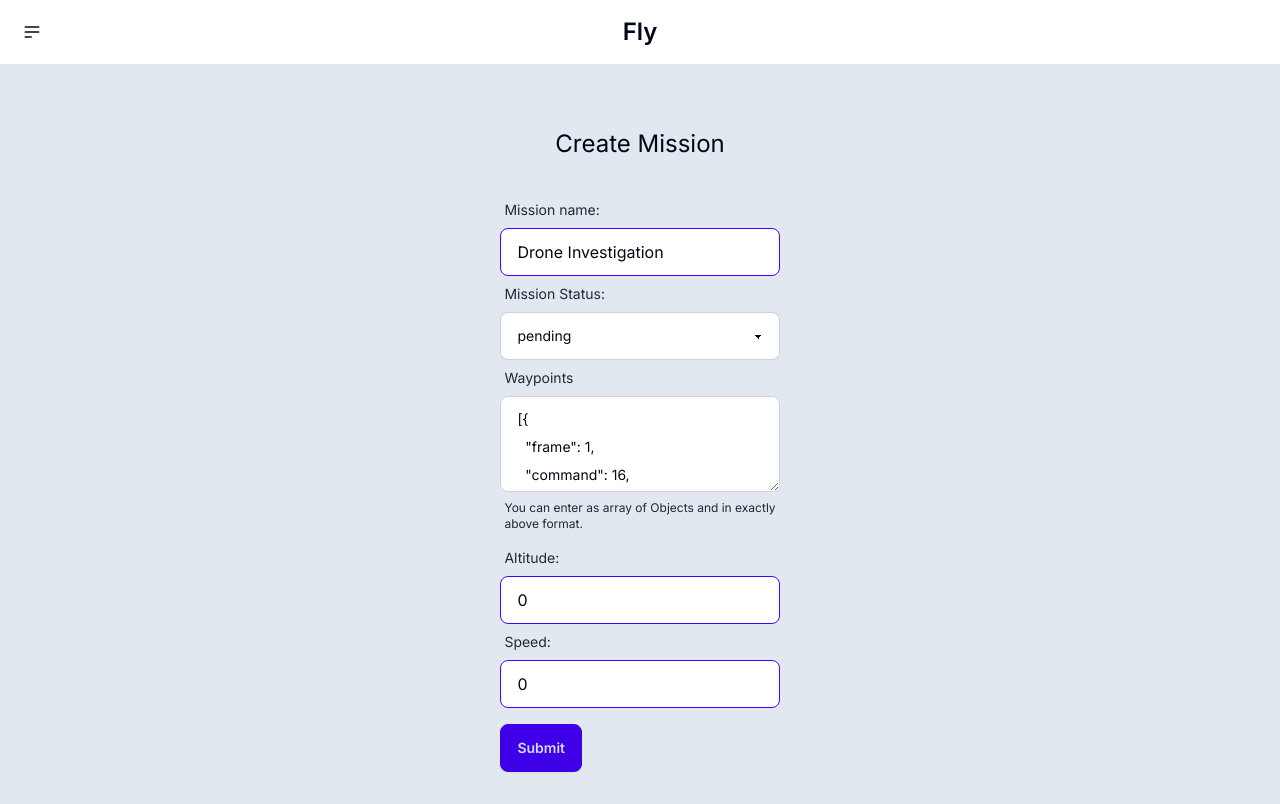
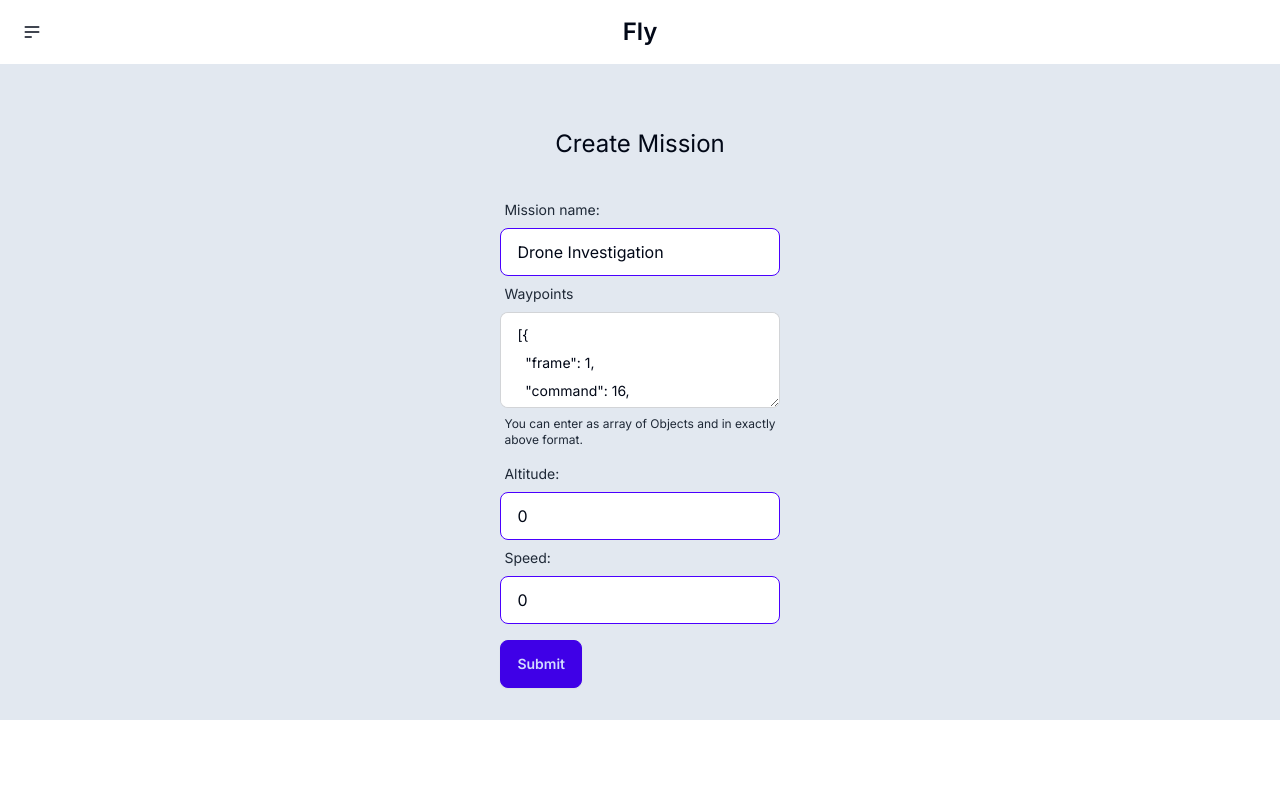
Before and after one commit to whovivekshukla/lukas, a Next.js app: page /missions/create in a window 1280 px wide. Built offline with nearby package versions, Linux system fonts and the light colour scheme.

Commit message:
added terminal on missions page, fixed status property

```diff
--- a/app/(dashboard)/missions/[id]/page.tsx
+++ b/app/(dashboard)/missions/[id]/page.tsx
@@ -65,7 +65,7 @@ const MissionsPage = ({ params }) => {
                 <Terminal logs={logData} />
               </div>
             ) : (
-              <div>Loading log data...</div>
+              <div></div>
             )}
           </div>
         </div>
--- a/app/(dashboard)/missions/create/page.tsx
+++ b/app/(dashboard)/missions/create/page.tsx
@@ -22,7 +22,6 @@ const CreateMissionsPage = () => {
       setLoading(true);
       const mission = {
         name: e.target.name.value,
-        status: e.target.status.value,
         waypoints: JSON.parse(e.target.waypoints.value),
         altitude: parseInt(e.target.altitude.value),
         speed: parseInt(e.target.speed.value),
@@ -57,11 +56,6 @@ const CreateMissionsPage = () => {
             name={"name"}
             value={"Drone Investigation"}
           />
-          <SelectNewComponent
-            label={"Mission Status:"}
-            props={["pending", "inprogress", "completed"]}
-            name={"status"}
-          />
           <TextAreaComponent
             label={"Waypoints"}
             value={MissionWayPointExample}
--- a/app/(dashboard)/missions/update/[id]/page.tsx
+++ b/app/(dashboard)/missions/update/[id]/page.tsx
@@ -47,7 +47,6 @@ const UpdateMissionsPage = ({ params }) => {
       const mission = {
         id: params.id,
         name: e.target.name.value,
-        status: e.target.status.value,
         waypoints: JSON.parse(e.target.waypoints.value),
         altitude: parseInt(e.target.altitude.value),
         speed: parseInt(e.target.speed.value),
--- a/components/SelectUpdateComponent.tsx
+++ b/components/SelectUpdateComponent.tsx
@@ -5,7 +5,7 @@ const SelectUpdateComponent = ({ label, options, name, defaultValue }) => {
         <div className="label">
           <span className="label-text">{label}</span>
         </div>
-        <select className="select select-bordered" name={name} required>
+        <select className="select select-bordered" name={name} required disabled>
           {options.map((option) => (
             <option
               key={option}
--- a/components/Terminal.tsx
+++ b/components/Terminal.tsx
@@ -1,12 +1,9 @@
-// components/Terminal.js
-
 import React, { useRef, useEffect } from "react";
 
 const Terminal = ({ logs }) => {
   const terminalRef = useRef(null);
 
   useEffect(() => {
-    // Scroll to the bottom when new logs are added
     if (terminalRef.current) {
       terminalRef.current.scrollTop = terminalRef.current.scrollHeight;
     }
@@ -14,15 +11,14 @@ const Terminal = ({ logs }) => {
 
   return (
     <div className="max-w-3xl mx-auto mt-8 p-8 bg-black text-white shadow-lg rounded-md">
-      <h2 className="text-2xl font-semibold mb-4">Terminal</h2>
+      <h2 className="text-2xl font-semibold mb-4">Inspection Logs</h2>
 
       <div
         ref={terminalRef}
-        className="h-48 overflow-y-auto border border-gray-600 p-4 bg-gray-900"
+        className="h-96 overflow-y-auto border border-gray-600 p-4 bg-gray-900"
       >
         {logs.map((log, index) => (
           <div key={index} className="mb-2">
-            {console.log(log)}
             {JSON.stringify(log)}
           </div>
         ))}
```
